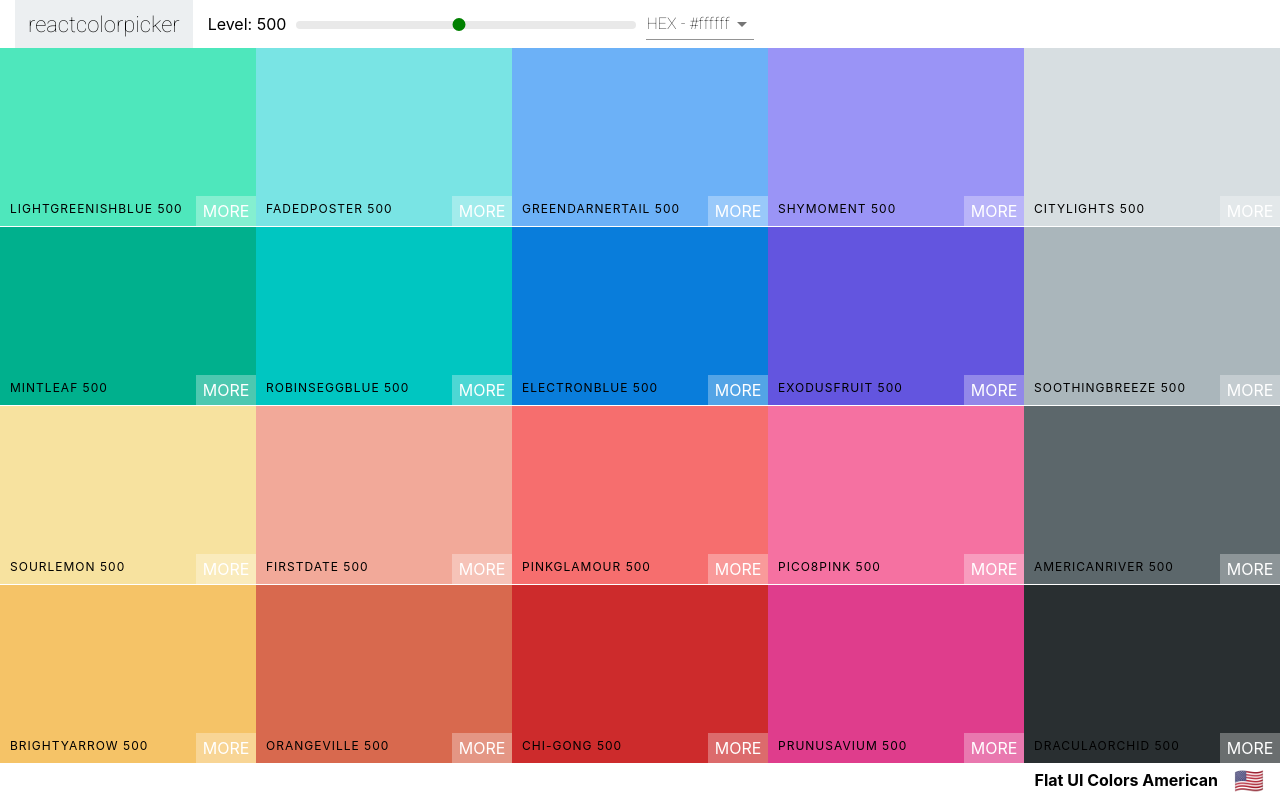
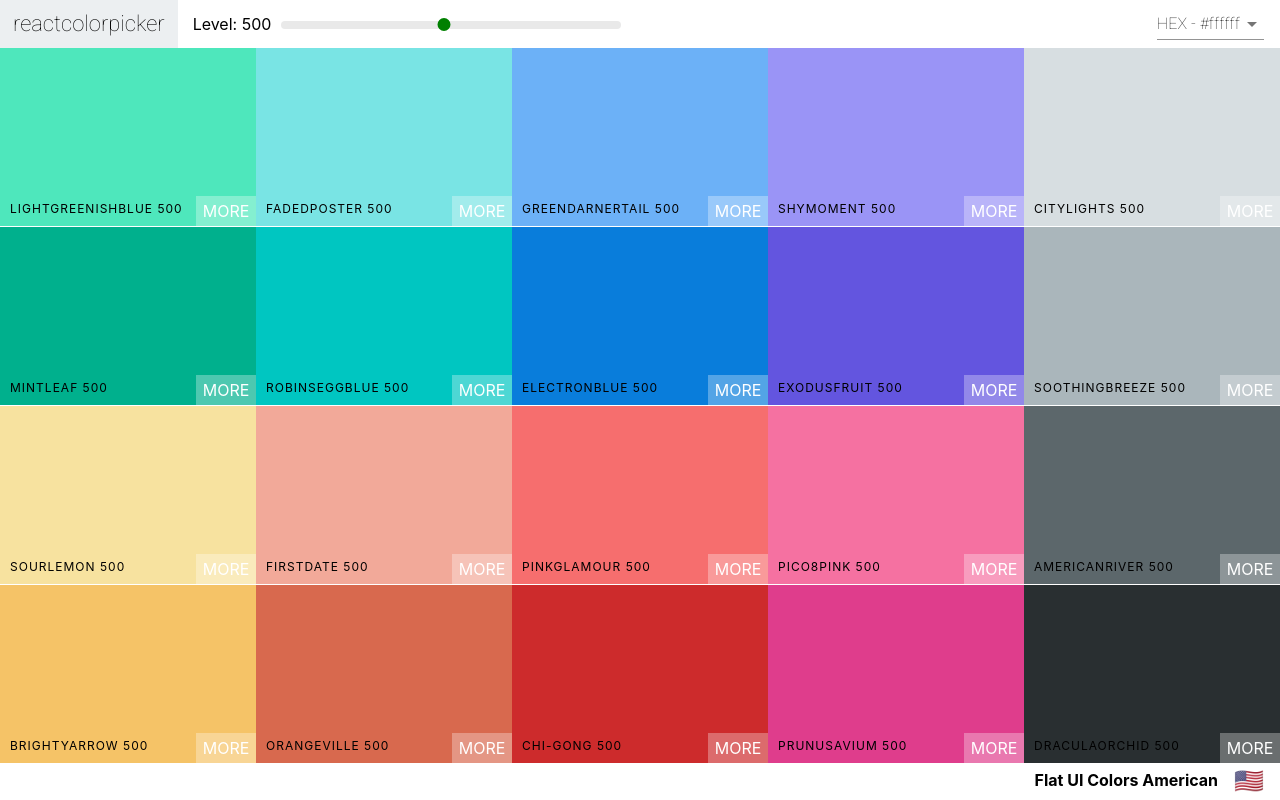
Before and after one commit to Theseus33/Color-Box, a React (Create React App) app: page /palette/flat-ui-colors-american in a window 1280 px wide. Built offline with nearby package versions, Linux system fonts and the light colour scheme.

Commit message:
add minor navbar styling fix

```diff
--- a/src/Navbar.css
+++ b/src/Navbar.css
@@ -6,7 +6,7 @@
 }
 
 .logo {
-    margin: 15px;
+    margin-right: 15px;
     padding: 0 13px;
     font-size: 22px;
     background-color: #eceff1;
@@ -48,3 +48,8 @@ background: transparent;
     margin-left: -7px;
     margin-top: -3px;
 }
+
+.select-container {
+margin-left: auto;
+margin-right: 1rem;
+}
```
